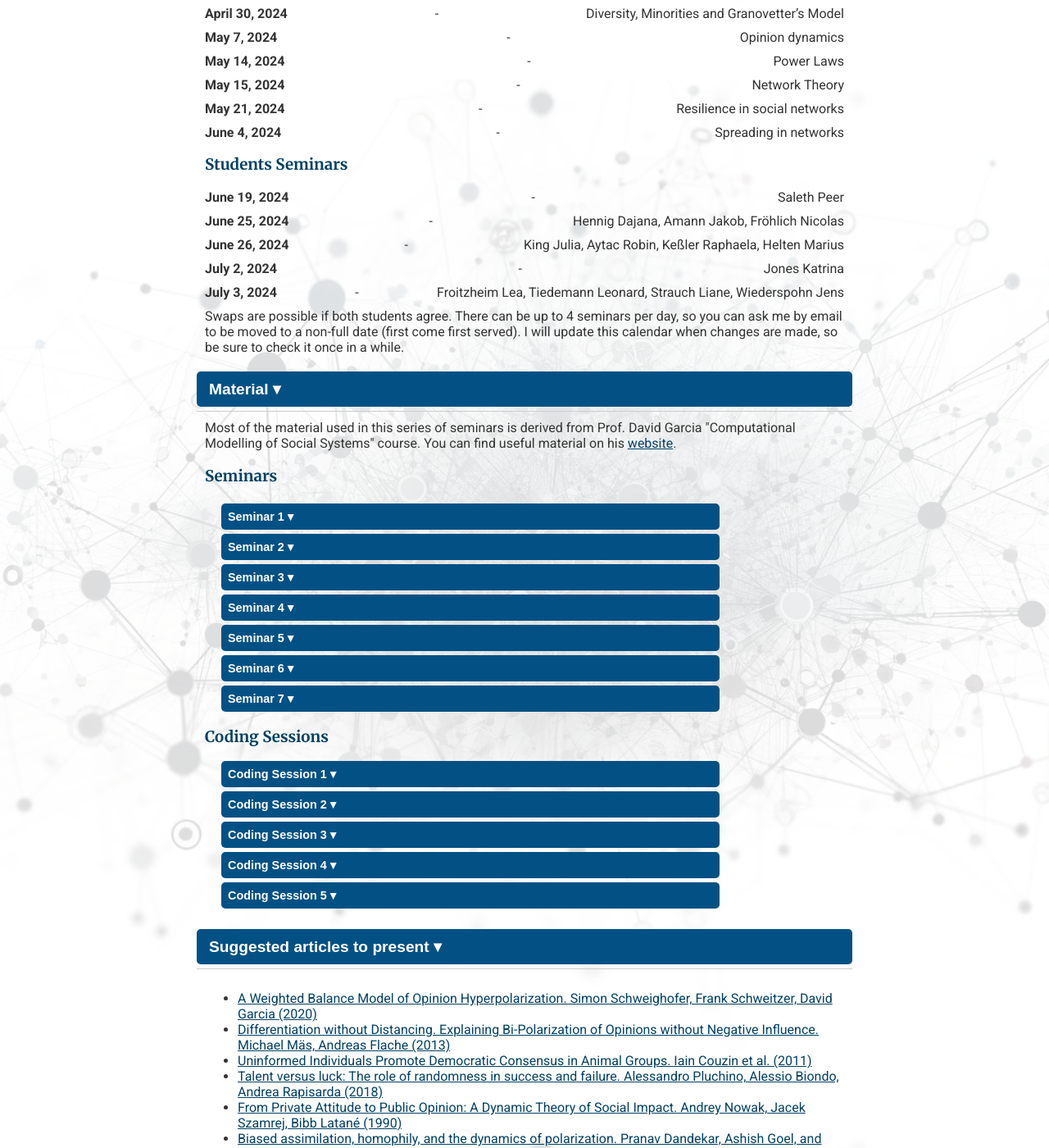
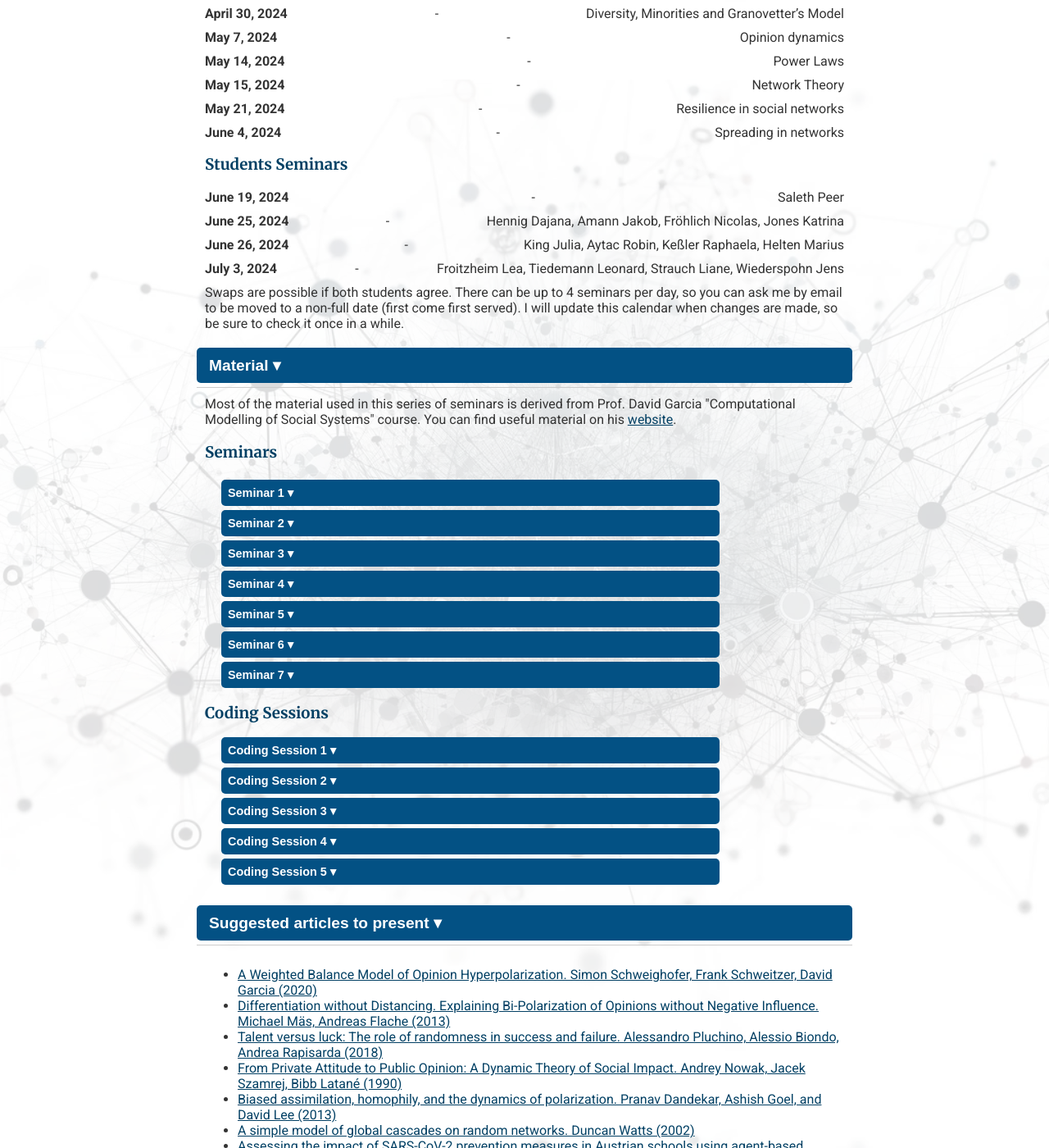
Before and after one commit to giordano-demarzo/giordano-demarzo.github.io, a Jekyll site: the page built from Computational_Modeling.markdown, in a window 1280 px wide and 1400 px high, scrolled down 1183 px. Shown: the whole window at 82% size. Built offline with Jekyll 4.4.1, drawn with Linux system fonts in a browser that asks for light colours.

Commit message:
update student seminars

```diff
--- a/Computational_Modeling.markdown
+++ b/Computational_Modeling.markdown
@@ -72,13 +72,10 @@ permalink: /teaching/computational-modeling/
             <span class="date">June 19, 2024</span> - <span class="lecture-title">Saleth Peer</span>
         </div>
         <div class="course-date">
-            <span class="date">June 25, 2024</span> - <span class="lecture-title">Hennig Dajana, Amann Jakob, Fröhlich Nicolas</span>
+            <span class="date">June 25, 2024</span> - <span class="lecture-title">Hennig Dajana, Amann Jakob, Fröhlich Nicolas, Jones Katrina</span>
         </div>
         <div class="course-date">
             <span class="date">June 26, 2024</span> - <span class="lecture-title">King Julia, Aytac Robin, Keßler Raphaela, Helten Marius</span>
-        </div>
-        <div class="course-date">
-            <span class="date">July 2, 2024</span> - <span class="lecture-title">Jones Katrina</span>
         </div>
         <div class="course-date">
             <span class="date">July 3, 2024</span> - <span class="lecture-title"> Froitzheim Lea, Tiedemann Leonard, Strauch Liane, Wiederspohn Jens</span>
@@ -235,7 +232,6 @@ permalink: /teaching/computational-modeling/
     	<ul dir="auto">
     	<li><a href="https://www.jasss.org/23/3/5.html" rel="nofollow">A Weighted Balance Model of Opinion Hyperpolarization. Simon Schweighofer, Frank Schweitzer, David Garcia (2020)</a></li>
 <li><a href="https://journals.plos.org/plosone/article?id=10.1371/journal.pone.0074516" rel="nofollow">Differentiation without Distancing. Explaining Bi-Polarization of Opinions without Negative Influence. Michael Mäs, Andreas Flache (2013)</a></li>
-<li><a href="https://www.science.org/doi/full/10.1126/science.1210280" rel="nofollow">Uninformed Individuals Promote Democratic Consensus in Animal Groups. Iain Couzin et al. (2011)</a></li>
 <li><a href="https://www.worldscientific.com/doi/abs/10.1142/S0219525918500145" rel="nofollow">Talent versus luck: The role of randomness in success and failure. Alessandro Pluchino, Alessio Biondo, Andrea Rapisarda (2018)</a></li>
 <li><a href="https://psycnet.apa.org/buy/1990-28235-001" rel="nofollow">From Private Attitude to Public Opinion: A Dynamic Theory of Social Impact. Andrey Nowak, Jacek Szamrej, Bibb Latané (1990)</a></li>
 <li><a href="https://www.pnas.org/doi/abs/10.1073/pnas.1217220110" rel="nofollow">Biased assimilation, homophily, and the dynamics of polarization. Pranav Dandekar, Ashish Goel, and David Lee (2013)</a></li>
```
